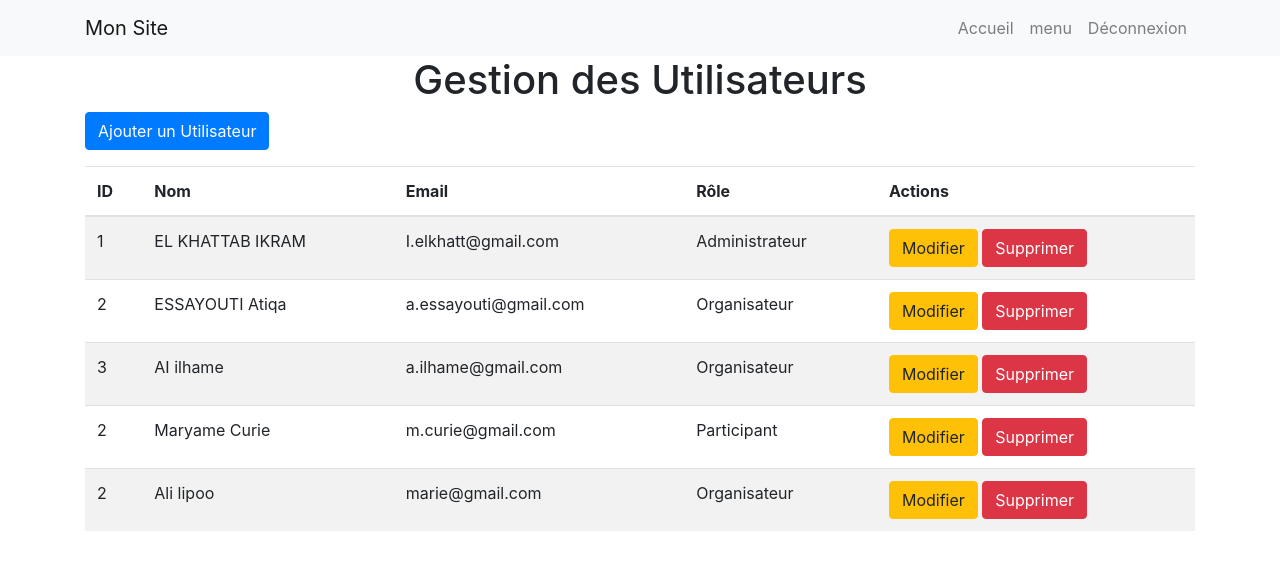
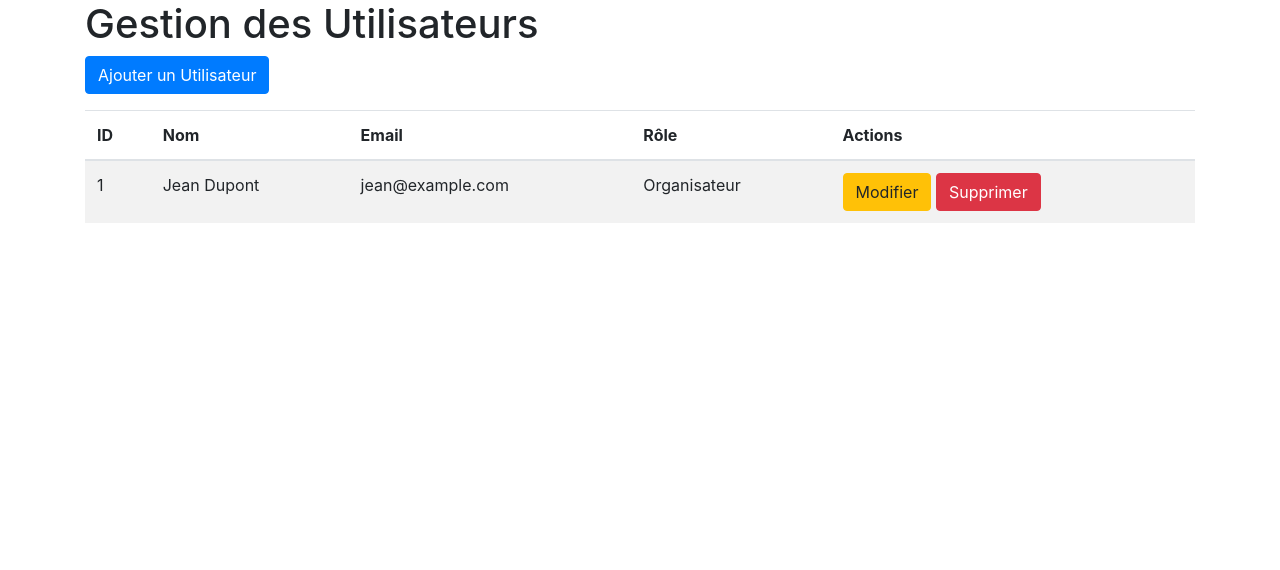
Before and after one commit to ilhamayouchi/Mini-projet, a plain HTML site: page guser.html in a window 1280 px wide. Drawn offline with nearby package versions, Linux system fonts and the light colour scheme.

Commit message:
Update guser.html

```diff
--- a/guser.html
+++ b/guser.html
@@ -5,39 +5,12 @@
     <meta name="viewport" content="width=device-width, initial-scale=1.0">
     <title>Gestion des Utilisateurs</title>
     <link rel="stylesheet" href="https://stackpath.bootstrapcdn.com/bootstrap/4.5.2/css/bootstrap.min.css">
-    <link rel="styleshet" href="style.css">
 </head>
 <body>
-    <nav class="navbar navbar-expand-lg navbar-light bg-light">
     <div class="container">
-            <a class="navbar-brand" href="#">Mon Site</a>
-            <button class="navbar-toggler" type="button" data-toggle="collapse" data-target="#navbarNav" aria-controls="navbarNav" aria-expanded="false" aria-label="Toggle navigation">
-                <span class="navbar-toggler-icon"></span>
-            </button>
-            <div class="collapse navbar-collapse" id="navbarNav">
-                <ul class="navbar-nav ml-auto">
-                    <li class="nav-item">
-                        <a class="nav-link" href="role.html">Accueil</a>
-                    </li>
-                    <li class="nav-item">
-                        <a class="nav-link" href="menu.html"> menu</a>
-                    </li>
-                    <li class="nav-item">
-                        <a class="nav-link" href="role.html">Déconnexion</a>
-                    </li>
-                </ul>
-            </div>
-        </div>
-    </nav>
-
-
-<div class="container">
-    <h1 class="text-center">Gestion des Utilisateurs</h1>
-
-    <button class="btn btn-primary mb-3" data-toggle="modal" data-target="#addUserModal">Ajouter un Utilisateur</button>
-
-
-    <table class="table table-striped">
+        <h1>Gestion des Utilisateurs</h1>
+        <button class="btn btn-primary" data-toggle="modal" data-target="#modalAjouterUtilisateur">Ajouter un Utilisateur</button>
+        <table class="table table-striped mt-3">
             <thead>
                 <tr>
                     <th>ID</th>
@@ -47,89 +20,48 @@
                     <th>Actions</th>
                 </tr>
             </thead>
-        <tbody id="userTable">
-
+            <tbody>
+                <!-- Liste des utilisateurs ici -->
                 <tr>
                     <td>1</td>
-                <td>EL KHATTAB IKRAM</td>
-                <td>I.elkhatt@gmail.com</td>
-                <td>Administrateur</td>
-                <td>
-                    <button class="btn btn-warning" onclick="editUser(1)">Modifier</button>
-                    <button class="btn btn-danger" onclick="deleteUser(1)">Supprimer</button>
-                </td>
-            </tr>
-            <tr>
-                <td>2</td>
-                <td>ESSAYOUTI Atiqa</td>
-                <td>a.essayouti@gmail.com</td>
+                    <td>Jean Dupont</td>
+                    <td>jean@example.com</td>
                     <td>Organisateur</td>
                     <td>
-                    <button class="btn btn-warning" onclick="editUser(2)">Modifier</button>
-                    <button class="btn btn-danger" onclick="deleteUser(2)">Supprimer</button>
-                </td>
-            </tr>
-            <tr>
-                <td>3</td>
-                <td>AI ilhame</td>
-                <td>a.ilhame@gmail.com</td>
-                <td>Organisateur</td>
-                <td>
-
-                    <button class="btn btn-warning" onclick="editUser(3)">Modifier</button>
-                    <button class="btn btn-danger" onclick="deleteUser(3)">Supprimer</button>
-                </td>
-            </tr>
-            <tr>
-                <td>2</td>
-                <td>Maryame Curie</td>
-                <td>m.curie@gmail.com</td>
-                <td>Participant</td>
-                <td>
-                    <button class="btn btn-warning" onclick="editUser(4)">Modifier</button>
-                    <button class="btn btn-danger" onclick="deleteUser(4)">Supprimer</button>
-                </td>
-            </tr>
-            <tr>
-                <td>2</td>
-                <td>Ali lipoo</td>
-                <td>marie@gmail.com</td>
-                <td>Organisateur</td>
-                <td>
-                    <button class="btn btn-warning" onclick="editUser(2)">Modifier</button>
-                    <button class="btn btn-danger" onclick="deleteUser(2)">Supprimer</button>
+                        <button class="btn btn-warning">Modifier</button>
+                        <button class="btn btn-danger">Supprimer</button>
                     </td>
                 </tr>
             </tbody>
         </table>
     </div>
 
-
-<div class="modal fade" id="addUserModal" tabindex="-1" role="dialog" aria-labelledby="addUserModalLabel" aria-hidden="true">
+    <!-- Modal pour ajouter un utilisateur -->
+    <div class="modal fade" id="modalAjouterUtilisateur" tabindex="-1" role="dialog">
         <div class="modal-dialog" role="document">
             <div class="modal-content">
                 <div class="modal-header">
-                <h5 class="modal-title" id="addUserModalLabel">Ajouter un Utilisateur</h5>
+                    <h5 class="modal-title">Ajouter un Utilisateur</h5>
                     <button type="button" class="close" data-dismiss="modal" aria-label="Close">
                         <span aria-hidden="true">&times;</span>
                     </button>
                 </div>
                 <div class="modal-body">
-                <form id="addUserForm">
+                    <form>
                         <div class="form-group">
-                        <label for="userName">Nom</label>
-                        <input type="text" class="form-control" id="userName" required>
+                            <label for="nomUtilisateur">Nom</label>
+                            <input type="text" class="form-control" id="nomUtilisateur" required>
                         </div>
                         <div class="form-group">
-                        <label for="userEmail">Email</label>
-                        <input type="email" class="form-control" id="userEmail" required>
+                            <label for="emailUtilisateur">Email</label>
+                            <input type="email" class="form-control" id="emailUtilisateur" required>
                         </div>
                         <div class="form-group">
-                        <label for="userRole">Rôle</label>
-                        <select class="form-control" id="userRole" required>
-                            <option value="Administrateur">Administrateur</option>
-                            <option value="Organisateur">Organisateur</option>
-                            <option value="Participant">Participant</option>
+                            <label for="roleUtilisateur">Rôle</label>
+                            <select class="form-control" id="roleUtilisateur">
+                                <option>Administrateur</option>
+                                <option>Organisateur</option>
+                                <option>Participant</option>
                             </select>
                         </div>
                         <button type="submit" class="btn btn-primary">Ajouter</button>
@@ -140,11 +72,7 @@
     </div>
 
     <script src="https://code.jquery.com/jquery-3.5.1.slim.min.js"></script>
-<script src="https://cdn.jsdelivr.net/npm/@popperjs/core@2.0.7/dist/umd/popper.min.js"></script>
+    <script src="https://cdn.jsdelivr.net/npm/@popperjs/core@2.11.6/dist/umd/popper.min.js"></script>
     <script src="https://stackpath.bootstrapcdn.com/bootstrap/4.5.2/js/bootstrap.min.js"></script>
-<script src="script.js">
-
-</script>
-
 </body>
 </html>
```
Lines whose indentation alone changed are shown as unchanged.
